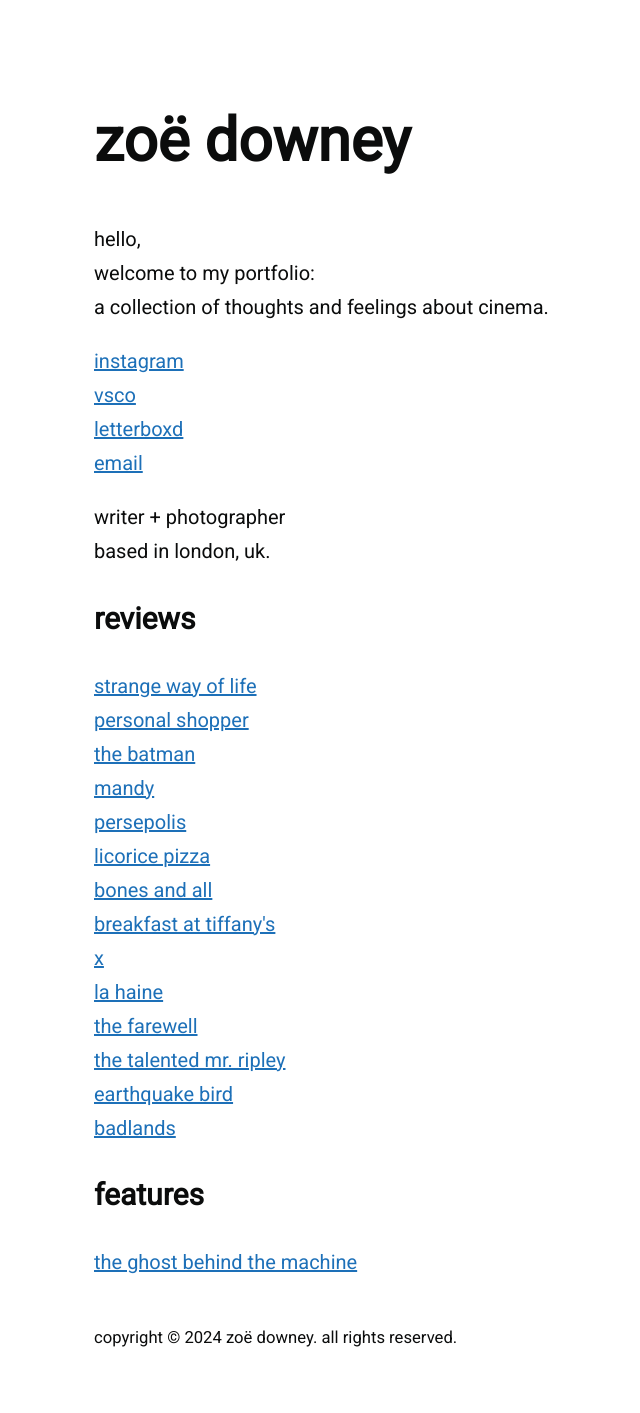
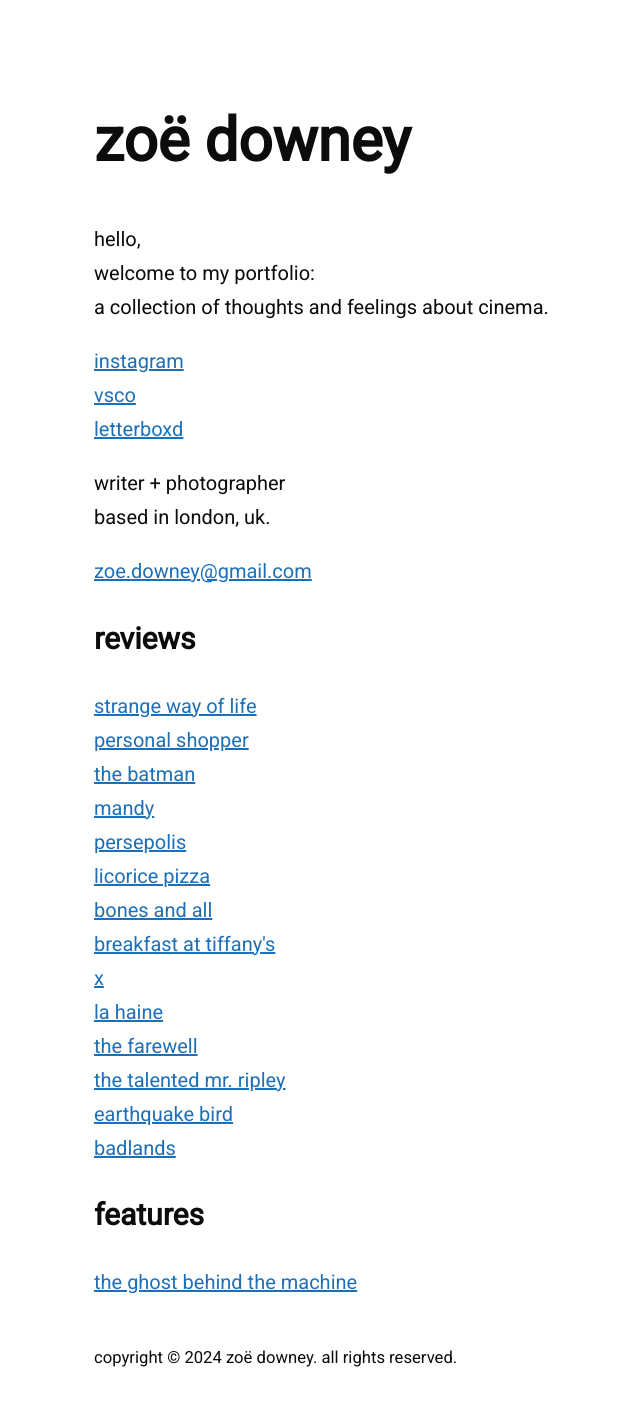
Before and after one commit to zoeurl/zoedowney.github.io, a Jekyll site: the page built from index.html, in a window 1280 px wide. Shown: the whole page, without its empty margins (146-786 px from the left). Built offline with Jekyll 4.4.1, drawn with Linux system fonts in a browser that asks for light colours.

Commit message:
Update index.html

```diff
--- a/index.html
+++ b/index.html
@@ -11,11 +11,11 @@
 <a href="https://www.instagram.com/zoeurl/">instagram</a>
 <br><a href="https://vsco.co/zoeurl/gallery">vsco</a>
 <br><a href="https://letterboxd.com/zoedowney/">letterboxd</a>
-<br><a href="mailto:{{site.email}}">email</a>
 </p>
 writer + photographer
 <br>based in london, uk.
 </p>
+<a href="mailto:{{site.email}}">zoe.downey@gmail.com</a>
 
 <h2>reviews</h2>
 <div class="article-list">
```
